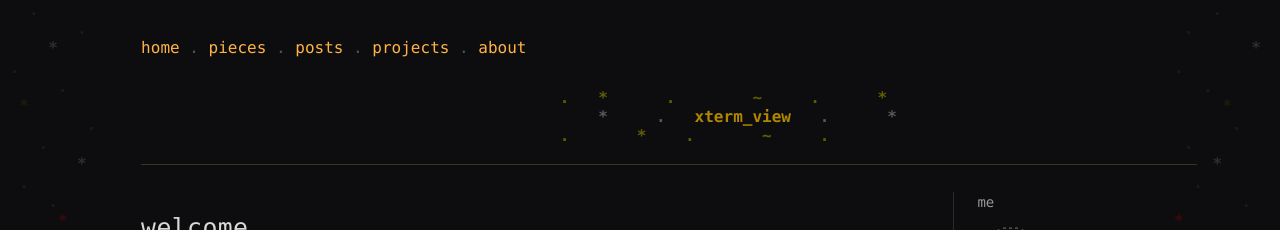
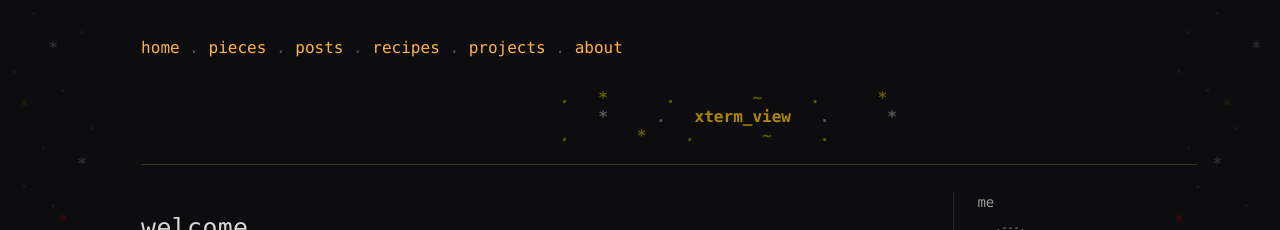
Before and after one commit to jf-atray/jf-atray.github.io, a Jekyll site: the page built from index.html, in a window 1280 px wide and 900 px high. Shown: the top 230 px of the window. Built offline with Jekyll 4.4.1, drawn with Linux system fonts in a browser that asks for light colours.

Commit message:
recipies joins the nav
Generated with [Devin](https://devin.ai)

Co-Authored-By: Devin <158243242+devin-ai-integration[bot]@users.noreply.github.com>

```diff
--- a/_layouts/default.html
+++ b/_layouts/default.html
@@ -115,6 +115,7 @@
     <a href="{{ '/' | relative_url }}">home</a> .
     <a href="{{ '/pieces.html' | relative_url }}">pieces</a> .
     <a href="{{ '/posts.html' | relative_url }}">posts</a> .
+    <a href="{{ '/recipes.html' | relative_url }}">recipes</a> .
     <a href="{{ '/projects/' | relative_url }}">projects</a> .
     <a href="{{ '/about/' | relative_url }}">about</a>
   </nav>
```
